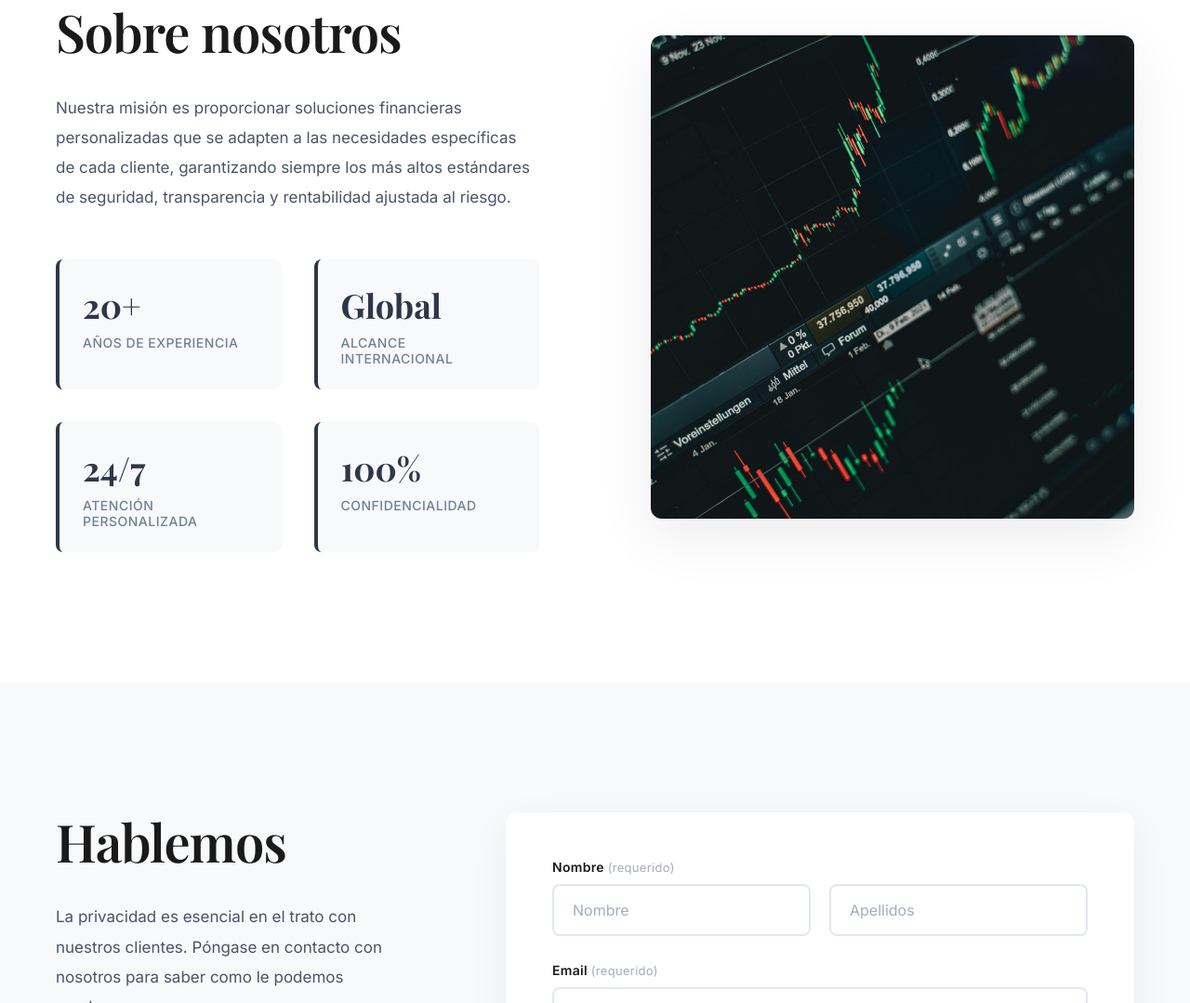
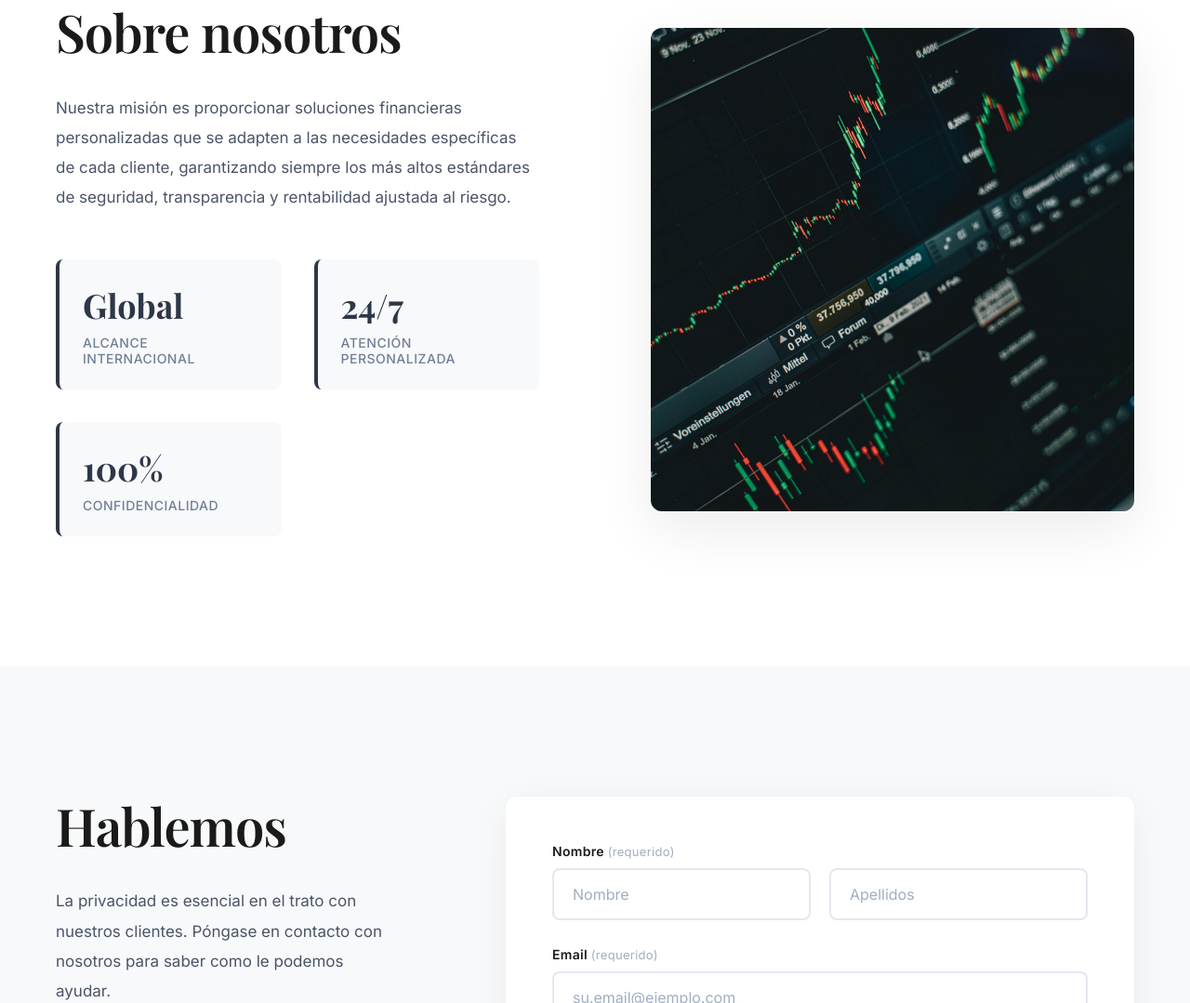
Before and after one commit to ExactaWM/Site, a plain HTML site: page index.html in a window 1280 px wide. Shown: the part 937-2016 px from the top of the page at 93% size. Drawn offline with nearby package versions, Linux system fonts and the light colour scheme.

Commit message:
Remove experience stat from about section
Removed '20 Años de Experiencia' stat item from about section.

```diff
--- a/index.html
+++ b/index.html
@@ -617,10 +617,6 @@
 
                 <div class="about-stats">
                     <div class="stat-item">
-                        <div class="stat-number">20+</div>
-                        <div class="stat-label">Años de Experiencia</div>
-                    </div>
-                    <div class="stat-item">
                         <div class="stat-number">Global</div>
                         <div class="stat-label">Alcance Internacional</div>
                     </div>
```
